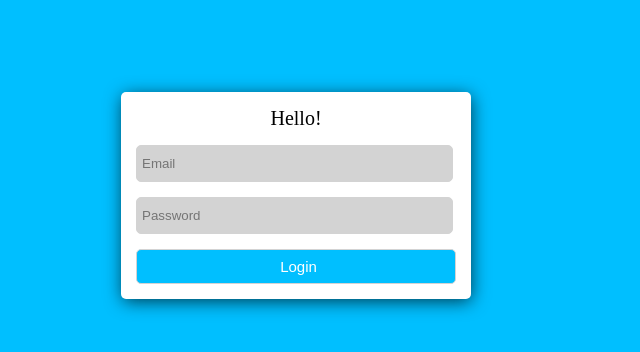
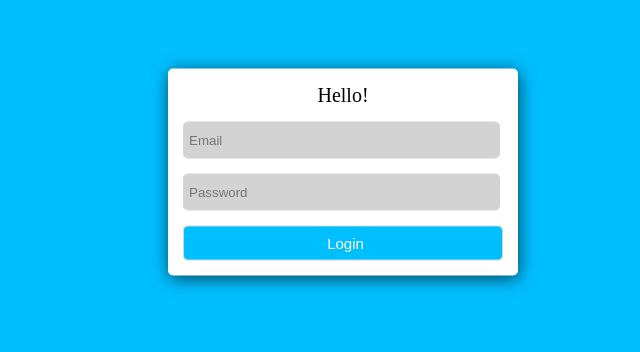
Before and after one commit to Goose671/Task_2, a plain HTML site: page index.html in a window 1280 px wide. Shown: the part 228-580 px from the top of the page, without its empty margins (297-937 px from the left). Drawn offline with Linux system fonts and the light colour scheme.

Commit message:
align the block to the center

```diff
--- a/style.css
+++ b/style.css
@@ -9,15 +9,18 @@ body{
 }
 .container{
     padding: 30px;
+    position: absolute;
+    top: 50%;
+    left: 50%;
+    transform: translate(-50%, -50%);
 }
 .main{
     background-color: white;
     box-shadow: 1px 3px 18px -1px rgba(0,0,0,0.72);
     border-radius: 5px;
     padding: 15px;
-    position: absolute;
-    top: 40%;
-    right: 40%;
+
+
 }
 .main__items + .main__items{
     margin-top: 15px;
```
